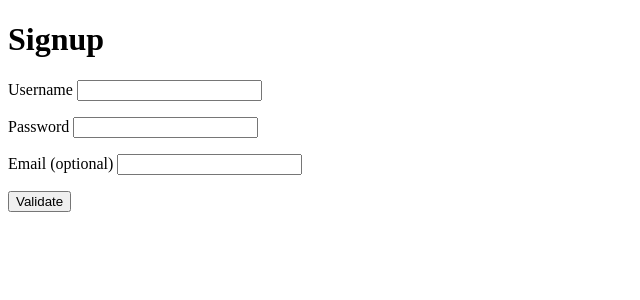
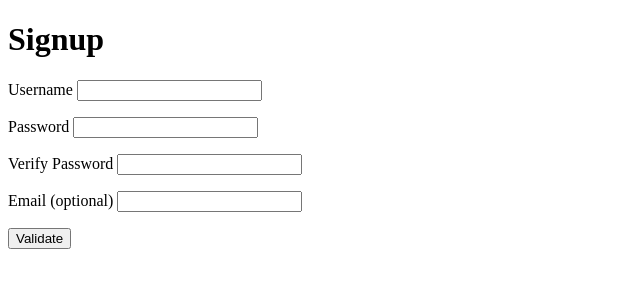
Before and after one commit to j-kincaid/user-signup, a Flask app: page / in a window 1280 px wide. Shown: the top 300 px of the page, without its empty margins (0-640 px from the left). Run offline with Flask 2, Linux system fonts and the light colour scheme.

Commit message:
add password fields

```diff
--- a/main.py
+++ b/main.py
@@ -68,6 +68,9 @@ def validate_():
     password = request.form['password']
     email = request.form['email']
 
+    username = int(username)
+    password = int(password)
+
     name_error =''
     password_error =''
     email_error =''
@@ -90,8 +93,6 @@ def validate_():
             if password != vpassword:
                 password_error = 'Passwords must match.'
             else:
-                username = int(username)
-                password = int(password)
                 if username > 20 or username < 3:
                     name_error = 'Username and password must be between 3 and 20 characters.'
                 if password > 20 or password < 3:
@@ -107,7 +108,6 @@ def validate_():
 
 @app.route('/welcome')
 def welcome():
-    render_template = request.args('welcome.html')
-    return render_template
+    return render_template('welcome.html ', username=username)
 
 app.run()
--- a/templates/index.html
+++ b/templates/index.html
@@ -4,15 +4,19 @@
         <h1>Signup</h1>
         <form method='POST'>
             <label>Username
-                <input name="username" type = "text" value = '{{username}}' />
+                <input name="username" type = "text" value = "{{username}}" />
             </label>
             <p class="error">{{username_error}}</p>
             <label>Password
-                <input name="passwd" type="password" value='{{passwd}}' />
+                <input name="password" type="password" value="{{password}}" />
+            </label>
+            <p class="error">{{passwd_error}}</p>
+            <label>Verify Password
+                <input name="password" type="password" value="{{password}}" />
             </label>
             <p class="error">{{passwd_error}}</p>
             <label>Email (optional)
-                <input name="email" type = "text" value = '{{email}}' />
+                <input name="email" type = "text" value = "{{email}}" />
             </label>
             <p class="error">{{email_error}}</p>
             <input type="submit" value="Validate" />
```
